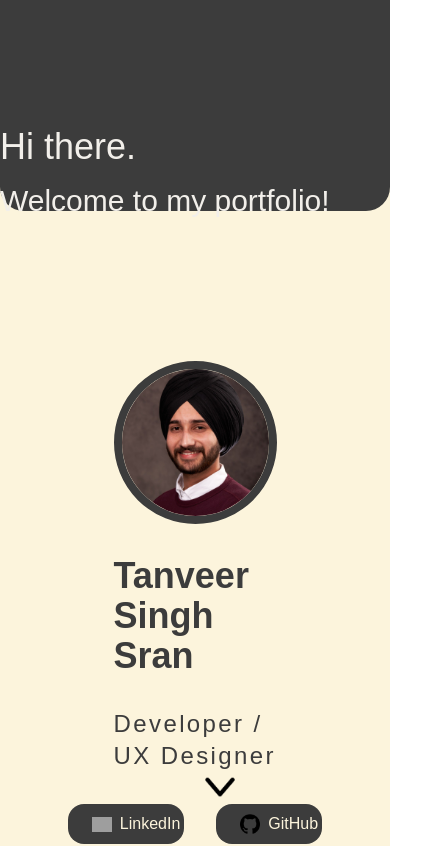
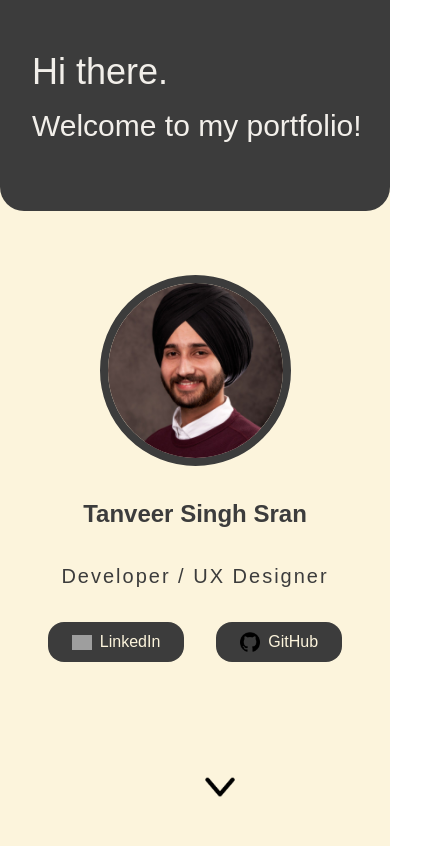
Before and after one commit to tanveersran/portfolio-website, a Next.js app in the folder my-portfolio/: page / in a window 390 px wide. Shown: the top 846 px of the page, 422 px wide, since content can reach past the window. Built offline with nearby package versions, Linux system fonts and the light colour scheme; grey boxes are pictures that could not be loaded.

Commit message:
make components and section layout mobile friendly

```diff
--- a/my-portfolio/src/app/page.js
+++ b/my-portfolio/src/app/page.js
@@ -23,7 +23,7 @@ export default function Home() {
       {/* Main Content */}
       <main>
         {/* Landing section */}
-        <section className="flex flex-col h-screen w-screen px-8 justify-center items-center
+        <section className="flex flex-col h-screen w-screen px-8
         lg:px-0 lg:flex-row lg:max-w-7xl">
           {/* Background component */}
           <HalfCircleComponent />
@@ -31,8 +31,8 @@ export default function Home() {
           <motion.div
             initial={{ opacity: 0 }}
             animate={{ opacity: 1 }}
-            transition={{ duration: 0.5, delay: 0.35 }}
-            className="lg:hidden flex flex-col text-primary-tinted gap-16 justify-center h-1/2 w-screen z-10">
+            transition={{ duration: 0.5 }}
+            className="lg:hidden flex flex-col text-primary-tinted justify-center gap-16 h-1/4 w-screen z-10">
             <TripleTextHeading
               title={data.sectionOneTitle}
               subtitle={data.sectionOneSubtitle}
@@ -43,7 +43,7 @@ export default function Home() {
           <motion.div
             initial={{ opacity: 0 }}
             animate={{ opacity: 1 }}
-            transition={{ duration: 0.5, delay: 0.35 }}
+            transition={{ duration: 0.5}}
             className="hidden lg:flex flex-col text-primary-tinted gap-16 justify-center w-1/2 z-10">
             <TripleTextHeading
               title={data.sectionOneTitle}
@@ -64,11 +64,12 @@ export default function Home() {
           <motion.div
             initial={{ opacity: 0, x: -100 }}
             animate={{ opacity: 1, x: 0 }}
-            transition={{ duration: 0.55, delay: 0.35 }}
-            className="flex flex-col w-1/2 justify-center items-center relative z-10 gap-8">
+            transition={{ duration: 0.55 }}
+            className="flex flex-col text-center justify-center items-center mt-16 z-10 gap-8
+            lg:w-1/2 lg:mt-0">
             <CircularImage src={data.avatarImage} alt={data.avatarImageAlt} />
-            <span className="text-4xl text-primary-dark font-semibold">{data.fullName}</span>
-            <span className="text-2xl text-primary-dark tracking-widest">{data.jobTitle}</span>
+            <span className="text-2xl text-primary-dark font-semibold">{data.fullName}</span>
+            <span className="text-xl text-primary-dark tracking-widest">{data.jobTitle}</span>
 
             <div className="flex flex-row gap-8">
               <TextImageButton text="LinkedIn" image="/linkedin.png" onClick={() => { window.open("https://www.linkedin.com/in/tanveersran/") }} />
@@ -80,7 +81,7 @@ export default function Home() {
           <motion.div
             initial={{ opacity: 0, y: -50 }}
             animate={{ opacity: 1, y: 0 }}
-            transition={{ duration: 2.0, delay: 0.35 }}
+            transition={{ duration: 2.0}}
             className="absolute bottom-8 left-1/2 transform -translate-x-1/2"
           >
             <Image
--- a/my-portfolio/src/components/CircularImage.js
+++ b/my-portfolio/src/components/CircularImage.js
@@ -1,7 +1,14 @@
 import Image from "next/image";
+import useIsLgScreen from "@/hooks/useIsScreen";
+
 const CircularImage = ({ src, alt }) => {
+    const isLgScreen = useIsLgScreen();
+    const size = isLgScreen ? 350 : 175;
+
     return (
-        <Image src={src} alt={alt} width={350} height={350} className="rounded-full border-8 border-secondary-dark" />
+        <div className={`w-${size} h-${size} rounded-full overflow-hidden border-8 border-secondary-dark`}>
+            <Image src={src} alt={alt} width={size} height={size} className="object-cover" />
+        </div>
     );
 }
 
--- a/my-portfolio/src/components/background/HalfCircleComponent.js
+++ b/my-portfolio/src/components/background/HalfCircleComponent.js
@@ -1,19 +1,25 @@
 import { motion } from "framer-motion";
+import useIsLgScreen from "@/hooks/useIsScreen";
 
 /*
     This component is used to display a half circle background component.
     Coded by: Tanveer Sran
 */
 const HalfCircleComponent = () => {
+    const isLgScreen = useIsLgScreen();
+
+    const initialAnimation = isLgScreen ? { x: "-100%" } : { y: "-100%" };
+    const animateAnimation = isLgScreen ? { x: "0" } : { y: "0" };
+
     return (
         <motion.div
             className="flex absolute top-0 left-0 w-screen bg-primary-dark
             h-1/4 -z-1 rounded-b-3xl
             lg:w-1/2 lg:h-screen lg:rounded-r-full lg:rounded-bl-none"
-            initial={{ x: "-100%" }}
-            animate={{ x: "0" }}
+            initial={initialAnimation}
+            animate={animateAnimation}
             transition={{ type: "spring", stiffness: 30 }}
-          />
+        />
     );
 }
 
--- a/my-portfolio/src/components/buttons/TextImageButton.js
+++ b/my-portfolio/src/components/buttons/TextImageButton.js
@@ -8,7 +8,7 @@ const TextImageButton = ({ text, image, onClick }) => {
                 transition: { duration: 0.5 },
             }}
             whileTap={{ scale: 0.9 }}
-            onClick={onClick} className="bg-primary-dark text-primary py-2 px-6 rounded-2xl w-fit flex flex-row items-center gap-2"
+            onClick={onClick} className="bg-primary-dark text-primary py-2 px-6 min-w-min rounded-2xl w-fit flex flex-row items-center gap-2"
         >
             <Image src={image} alt="Button image" width={20} height={20} />
             {text}
```
